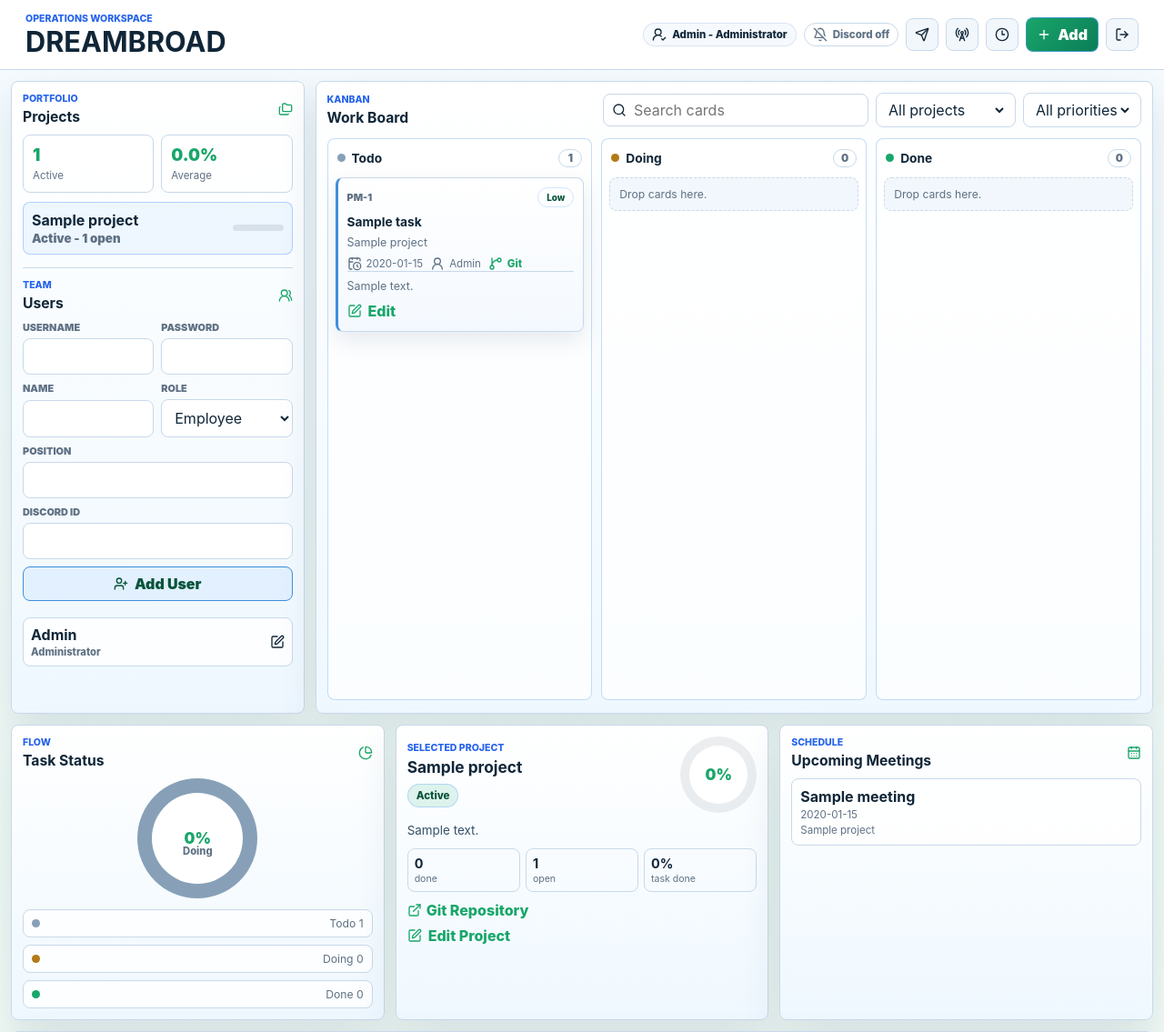
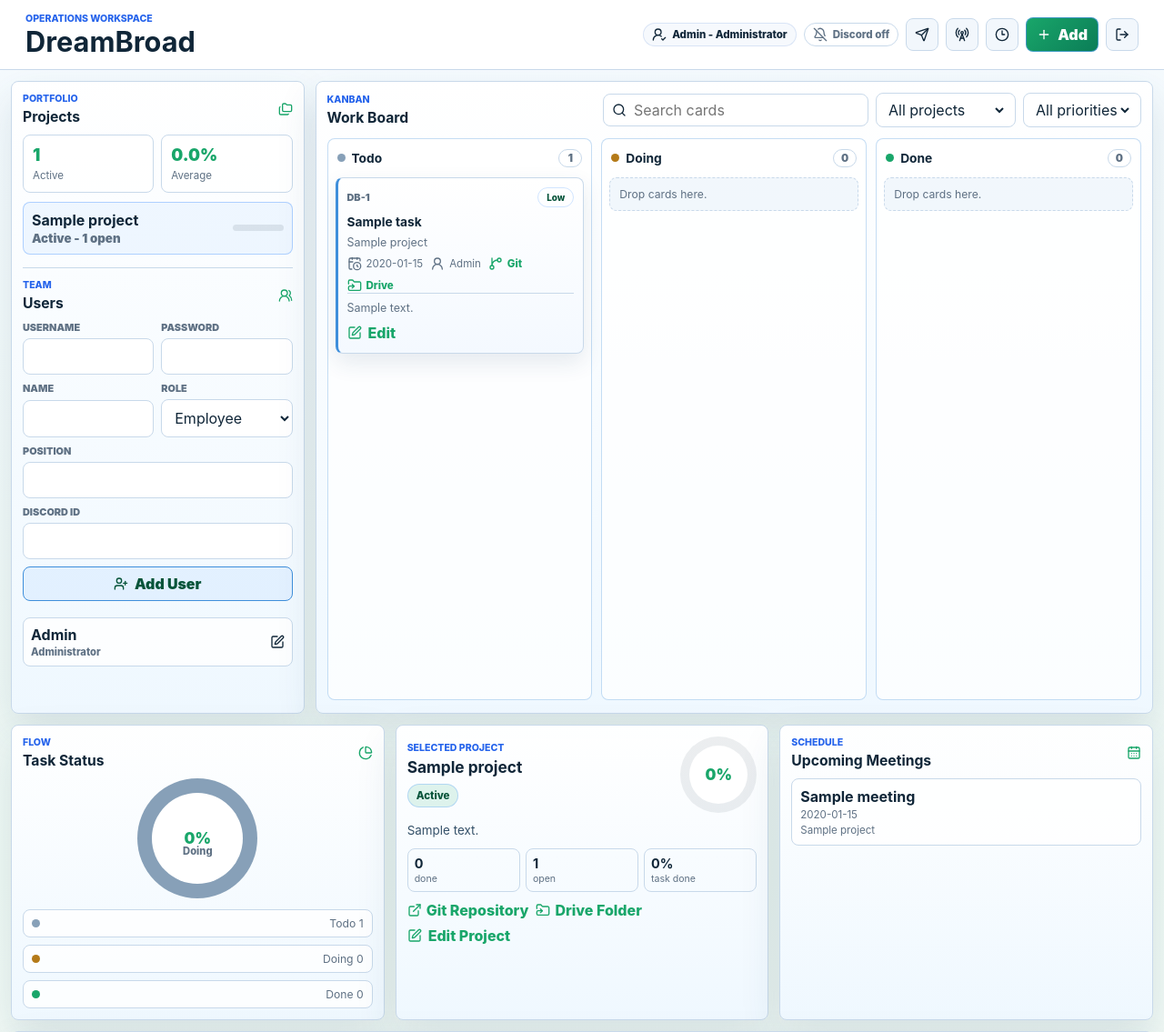
Before and after one commit to blackeyy22/Project_Manager, a Flask app: page / in a window 1280 px wide. Shown: the top 1135 px of the page at 91% size. Run offline with Flask 3, Linux system fonts and the light colour scheme; the visitor is signed in with stand-in values (Sample User, id 1); data comes from the database, SQL or seed files in the repository; tables that the repository leaves empty hold one stand-in row (values such as "Sample post").

Commit message:
Add DreamBroad drive links

```diff
--- a/app.py
+++ b/app.py
@@ -58,6 +58,7 @@ CREATE TABLE IF NOT EXISTS projects (
     status TEXT NOT NULL DEFAULT 'Active',
     completion INTEGER NOT NULL DEFAULT 0,
     git_url TEXT,
+    drive_url TEXT,
     description TEXT,
     created_at TEXT NOT NULL,
     updated_at TEXT NOT NULL
@@ -199,6 +200,8 @@ def migrate_db(db: sqlite3.Connection | None = None) -> None:
         db.execute(
             "ALTER TABLE projects ADD COLUMN completion INTEGER NOT NULL DEFAULT 0"
         )
+    if "drive_url" not in project_columns:
+        db.execute("ALTER TABLE projects ADD COLUMN drive_url TEXT")
 
     task_columns = {
         row["name"] for row in db.execute("PRAGMA table_info(tasks)").fetchall()
@@ -282,7 +285,9 @@ def register_routes(app: Flask) -> None:
 
         tasks = db.execute(
             f"""
-            SELECT tasks.*, projects.name AS project_name, projects.git_url AS project_git_url
+            SELECT tasks.*, projects.name AS project_name,
+                projects.git_url AS project_git_url,
+                projects.drive_url AS project_drive_url
                 , users.display_name AS assignee_name, users.username AS assignee_username
                 , users.discord_user_id AS assignee_discord_user_id
             FROM tasks
@@ -300,7 +305,9 @@ def register_routes(app: Flask) -> None:
         ).fetchall()
         meetings = db.execute(
             """
-            SELECT meetings.*, projects.name AS project_name, projects.git_url AS project_git_url
+            SELECT meetings.*, projects.name AS project_name,
+                projects.git_url AS project_git_url,
+                projects.drive_url AS project_drive_url
             FROM meetings
             LEFT JOIN projects ON projects.id = meetings.project_id
             ORDER BY meetings.starts_at ASC
@@ -346,15 +353,17 @@ def register_routes(app: Flask) -> None:
         cursor = db.execute(
             """
             INSERT INTO projects (
-                name, status, completion, git_url, description, created_at, updated_at
+                name, status, completion, git_url, drive_url, description,
+                created_at, updated_at
             )
-            VALUES (?, ?, ?, ?, ?, ?, ?)
+            VALUES (?, ?, ?, ?, ?, ?, ?, ?)
             """,
             (
                 name,
                 choose("status", PROJECT_STATUSES, "Active"),
                 0,
                 optional_value("git_url"),
+                optional_value("drive_url"),
                 optional_value("description"),
                 now,
                 now,
@@ -371,6 +380,7 @@ def register_routes(app: Flask) -> None:
                 f"Status: {project['status']}",
                 f"Completion: {project['completion']}%",
                 f"Git: {project['git_url'] or 'Not linked'}",
+                f"Drive: {project['drive_url'] or 'Not linked'}",
             ],
         )
         flash("Project saved.", "success")
@@ -387,13 +397,15 @@ def register_routes(app: Flask) -> None:
         db.execute(
             """
             UPDATE projects
-            SET name = ?, status = ?, git_url = ?, description = ?, updated_at = ?
+            SET name = ?, status = ?, git_url = ?, drive_url = ?,
+                description = ?, updated_at = ?
             WHERE id = ?
             """,
             (
                 name,
                 choose("status", PROJECT_STATUSES, "Active"),
                 optional_value("git_url"),
+                optional_value("drive_url"),
                 optional_value("description"),
                 current_timestamp(),
                 project_id,
@@ -666,7 +678,7 @@ def register_routes(app: Flask) -> None:
     @admin_required
     def test_alert():
         sent, message = send_discord_alert(
-            "Project manager test",
+            "DreamBroad test",
             ["Discord alerts are connected."],
         )
         flash(message, "success" if sent else "warning")
@@ -684,7 +696,9 @@ def register_routes(app: Flask) -> None:
 
         tasks = db.execute(
             """
-            SELECT tasks.*, projects.name AS project_name, projects.git_url AS project_git_url
+            SELECT tasks.*, projects.name AS project_name,
+                projects.git_url AS project_git_url,
+                projects.drive_url AS project_drive_url
             FROM tasks
             LEFT JOIN projects ON projects.id = tasks.project_id
             WHERE tasks.status != 'Done'
@@ -697,7 +711,9 @@ def register_routes(app: Flask) -> None:
         ).fetchall()
         meetings = db.execute(
             """
-            SELECT meetings.*, projects.name AS project_name, projects.git_url AS project_git_url
+            SELECT meetings.*, projects.name AS project_name,
+                projects.git_url AS project_git_url,
+                projects.drive_url AS project_drive_url
             FROM meetings
             LEFT JOIN projects ON projects.id = meetings.project_id
             WHERE meetings.status = 'Planned'
@@ -1020,7 +1036,9 @@ def resolve_task_assignee(db: sqlite3.Connection) -> sqlite3.Row | None:
 def load_task_detail(db: sqlite3.Connection, task_id: int) -> sqlite3.Row | None:
     return db.execute(
         """
-        SELECT tasks.*, projects.name AS project_name, projects.git_url AS project_git_url,
+        SELECT tasks.*, projects.name AS project_name,
+            projects.git_url AS project_git_url,
+            projects.drive_url AS project_drive_url,
             users.display_name AS assignee_name, users.username AS assignee_username,
             users.discord_user_id AS assignee_discord_user_id
         FROM tasks
@@ -1035,7 +1053,9 @@ def load_task_detail(db: sqlite3.Connection, task_id: int) -> sqlite3.Row | None
 def load_meeting_detail(db: sqlite3.Connection, meeting_id: int) -> sqlite3.Row | None:
     return db.execute(
         """
-        SELECT meetings.*, projects.name AS project_name, projects.git_url AS project_git_url
+        SELECT meetings.*, projects.name AS project_name,
+            projects.git_url AS project_git_url,
+            projects.drive_url AS project_drive_url
         FROM meetings
         LEFT JOIN projects ON projects.id = meetings.project_id
         WHERE meetings.id = ?
@@ -1139,7 +1159,9 @@ def send_meeting_reminders(db: sqlite3.Connection, now: datetime) -> int:
     starts_after = now.strftime(DATETIME_FORMAT)
     meetings = db.execute(
         """
-        SELECT meetings.*, projects.name AS project_name, projects.git_url AS project_git_url
+        SELECT meetings.*, projects.name AS project_name,
+            projects.git_url AS project_git_url,
+            projects.drive_url AS project_drive_url
         FROM meetings
         LEFT JOIN projects ON projects.id = meetings.project_id
         WHERE meetings.status = 'Planned'
@@ -1281,6 +1303,7 @@ def load_calendar_month(meetings: list[sqlite3.Row]) -> dict:
                 "project_id": meeting["project_id"],
                 "project_name": meeting["project_name"] or "Unassigned",
                 "project_git_url": meeting["project_git_url"] or "",
+                "project_drive_url": meeting["project_drive_url"] or "",
                 "title": meeting["title"],
                 "status": meeting["status"],
                 "starts_at": meeting["starts_at"],
@@ -1355,6 +1378,7 @@ def load_project_summaries(
                 "done_tasks": done_tasks,
                 "open_tasks": task_counts["open_tasks"] or 0,
                 "git_url": project["git_url"] or "",
+                "drive_url": project["drive_url"] or "",
                 "description": project["description"] or "",
                 "next_meeting": next_meeting["starts_at"] if next_meeting else "",
             }
@@ -1367,15 +1391,25 @@ def build_due_alert_lines(tasks: list[sqlite3.Row], meetings: list[sqlite3.Row])
     for task in tasks:
         project = task["project_name"] or "Unassigned"
         git = f" | {task['project_git_url']}" if task["project_git_url"] else ""
+        drive = (
+            f" | Drive: {task['project_drive_url']}"
+            if task["project_drive_url"]
+            else ""
+        )
         lines.append(
-            f"Task: {task['title']} | {project} | {task['priority']} | due {task['due_at']}{git}"
+            f"Task: {task['title']} | {project} | {task['priority']} | due {task['due_at']}{git}{drive}"
         )
 
     for meeting in meetings:
         project = meeting["project_name"] or "Unassigned"
         git = f" | {meeting['project_git_url']}" if meeting["project_git_url"] else ""
+        drive = (
+            f" | Drive: {meeting['project_drive_url']}"
+            if meeting["project_drive_url"]
+            else ""
+        )
         lines.append(
-            f"Meeting: {meeting['title']} | {project} | starts {meeting['starts_at']}{git}"
+            f"Meeting: {meeting['title']} | {project} | starts {meeting['starts_at']}{git}{drive}"
         )
 
     return lines
@@ -1393,7 +1427,7 @@ def send_discord_alert(title: str, lines: list[str]) -> tuple[bool, str]:
         data=payload,
         headers={
             "Content-Type": "application/json",
-            "User-Agent": "project-manager-flask/1.0",
+            "User-Agent": "dreambroad-flask/1.0",
         },
         method="POST",
     )
--- a/templates/index.html
+++ b/templates/index.html
@@ -3,7 +3,7 @@
 <head>
   <meta charset="utf-8">
   <meta name="viewport" content="width=device-width, initial-scale=1">
-  <title>DREAMBROAD</title>
+  <title>DreamBroad</title>
   <link rel="stylesheet" href="{{ url_for('static', filename='app.css') }}">
   <script src="https://unpkg.com/lucide@latest/dist/umd/lucide.min.js" defer></script>
 </head>
@@ -11,7 +11,7 @@
   <header class="app-header">
     <div>
       <p class="eyebrow">Operations Workspace</p>
-      <h1>DREAMBROAD</h1>
+      <h1>DreamBroad</h1>
     </div>
     <div class="header-actions">
       <span class="user-pill">
@@ -255,7 +255,7 @@
                     data-search="{{ task.title }} {{ task.project_name or '' }} {{ task.assignee_name or task.assignee or '' }} {{ task.notes or '' }}"
                   >
                     <div class="card-kicker">
-                      <span>PM-{{ task.id }}</span>
+                      <span>DB-{{ task.id }}</span>
                       <span class="priority {{ task.priority|lower }}">{{ task.priority }}</span>
                     </div>
                     <h4>{{ task.title }}</h4>
@@ -270,6 +270,11 @@
                       {% if task.project_git_url %}
                         <a href="{{ task.project_git_url }}" target="_blank" rel="noreferrer">
                           <i data-lucide="git-branch"></i>Git
+                        </a>
+                      {% endif %}
+                      {% if task.project_drive_url %}
+                        <a href="{{ task.project_drive_url }}" target="_blank" rel="noreferrer">
+                          <i data-lucide="folder-symlink"></i>Drive
                         </a>
                       {% endif %}
                     </div>
@@ -437,6 +442,11 @@
                         <i data-lucide="external-link"></i>Git
                       </a>
                     {% endif %}
+                    {% if meeting.project_drive_url %}
+                      <a class="text-link" href="{{ meeting.project_drive_url }}" target="_blank" rel="noreferrer">
+                        <i data-lucide="folder-symlink"></i>Drive
+                      </a>
+                    {% endif %}
                     {% if is_admin %}
                       <form class="compact-form calendar-edit-form" method="post" action="{{ url_for('update_meeting', meeting_id=meeting.id) }}">
                         <label class="full">
@@ -540,6 +550,10 @@
       <label class="full">
         <span>Git URL</span>
         <input name="git_url" type="url" placeholder="https://github.com/org/repo">
+      </label>
+      <label class="full">
+        <span>Drive URL</span>
+        <input name="drive_url" type="url" placeholder="https://drive.google.com/drive/folders/...">
       </label>
       <label class="full">
         <span>Description</span>
@@ -677,9 +691,16 @@
       const status = escapeHTML(project.status);
       const description = escapeHTML(project.description);
       const gitUrl = escapeHTML(project.git_url);
+      const driveUrl = escapeHTML(project.drive_url);
       const gitLink = project.git_url
         ? `<a class="text-link" href="${gitUrl}" target="_blank" rel="noreferrer"><i data-lucide="external-link"></i>Git Repository</a>`
-        : `<span class="muted-text">No Git link yet</span>`;
+        : "";
+      const driveLink = project.drive_url
+        ? `<a class="text-link" href="${driveUrl}" target="_blank" rel="noreferrer"><i data-lucide="folder-symlink"></i>Drive Folder</a>`
+        : "";
+      const projectLinks = gitLink || driveLink
+        ? `${gitLink}${driveLink}`
+        : `<span class="muted-text">No project links yet</span>`;
       const editor = canManageProjects ? `
         <details class="project-editor">
           <summary><i data-lucide="square-pen"></i>Edit Project</summary>
@@ -697,6 +718,10 @@
             <label class="full">
               <span>Git URL</span>
               <input name="git_url" type="url" value="${gitUrl}">
+            </label>
+            <label class="full">
+              <span>Drive URL</span>
+              <input name="drive_url" type="url" value="${driveUrl}">
             </label>
             <label class="full">
               <span>Description</span>
@@ -726,7 +751,7 @@
           <span><strong>${project.open_tasks}</strong> open</span>
           <span><strong>${project.task_completion}%</strong> task done</span>
         </div>
-        <div class="detail-link-row">${gitLink}</div>
+        <div class="detail-link-row">${projectLinks}</div>
         ${editor}
       `;
     }
--- a/templates/login.html
+++ b/templates/login.html
@@ -3,7 +3,7 @@
 <head>
   <meta charset="utf-8">
   <meta name="viewport" content="width=device-width, initial-scale=1">
-  <title>DREAMBROAD Login</title>
+  <title>DreamBroad Login</title>
   <link rel="stylesheet" href="{{ url_for('static', filename='app.css') }}">
   <script src="https://unpkg.com/lucide@latest/dist/umd/lucide.min.js" defer></script>
 </head>
@@ -13,7 +13,7 @@
       <div class="panel-heading">
         <div>
           <p class="eyebrow">Operations Workspace</p>
-          <h1>DREAMBROAD</h1>
+          <h1>DreamBroad</h1>
         </div>
         <i data-lucide="shield-check"></i>
       </div>
```
Also changed, not shown: tests/test_app.py (+7 -0 lines), README.md.
